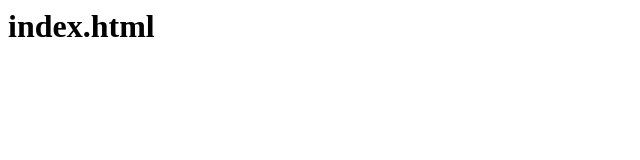
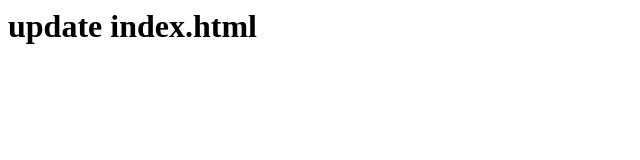
Before and after one commit to nivaldongs/fullcycle, a plain HTML site: page index.html in a window 1280 px wide. Shown: the whole page, without its empty margins (0-640 px from the left). Drawn offline with Linux system fonts and the light colour scheme.

Commit message:
update index.html

```diff
--- a/index.html
+++ b/index.html
@@ -1,5 +1,5 @@
 <html>
 <body>
-	<h1>index.html</h1>
+	<h1>update index.html</h1>
 </body>
 </html>
```
